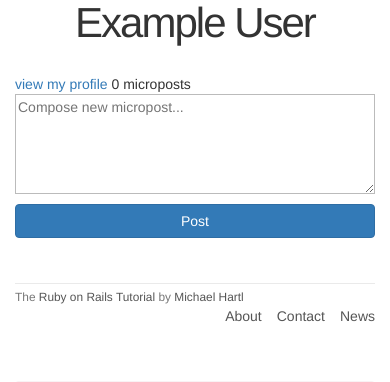
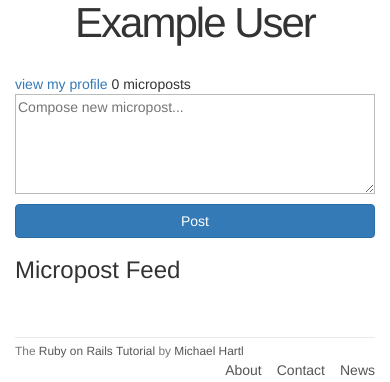
Before and after one commit to cd-glacier/rails-tutorial, a Rails app: page / in a window 390 px wide. Shown: the part 378-760 px from the top of the page. Run offline with Rails 7, Linux system fonts and the light colour scheme; a user stored in the database is signed in; data that the repository does not hold is empty; style sheets or scripts are compiled from the project's sources; parts of the project's set-up code (start-up, migrations or seed data) failed here and were passed over; some libraries are stand-ins or nearby versions; grey boxes are pictures that could not be loaded.

Commit message:
Finish 13.3.4

```diff
--- a/app/controllers/microposts_controller.rb
+++ b/app/controllers/microposts_controller.rb
@@ -7,6 +7,7 @@ class MicropostsController < ApplicationController
       flash[:success] = "Micropost created!"
       redirect_to root_url
     else
+      @feed_items = []
       render 'static_pages/home'
     end
   end
--- a/app/controllers/static_pages_controller.rb
+++ b/app/controllers/static_pages_controller.rb
@@ -1,6 +1,9 @@
 class StaticPagesController < ApplicationController
   def home
-    @micropost = current_user.microposts.build if logged_in?
+    if logged_in?
+      @micropost = current_user.microposts.build
+      @feed_items = current_user.feed.paginate(page: params[:page])
+    end
   end
 
   def help
--- a/app/models/user.rb
+++ b/app/models/user.rb
@@ -64,6 +64,10 @@ class User < ApplicationRecord
     reset_sent_at < 2.hours.ago
   end
 
+  def feed
+    Micropost.where("user_id = ?", id)
+  end
+
   private
 
   def downcase_email
--- /dev/null
+++ b/app/views/shared/_feed.html.erb
@@ -0,0 +1,5 @@
+<% if @feed_items.any? %>
+  <ol class="microposts">
+    <%= render @feed_items %>
+  </ol>
+<% end %>
--- a/app/views/shared/_user_and_micropost_form.html.erb
+++ b/app/views/shared/_user_and_micropost_form.html.erb
@@ -7,4 +7,8 @@
       <%= render 'shared/micropost_form' %>
     </section>
   </aside>
+  <div class="col-md-8">
+    <h3>Micropost Feed</h3>
+    <%= render 'shared/feed' %>
+  </div>
 </div>
```
